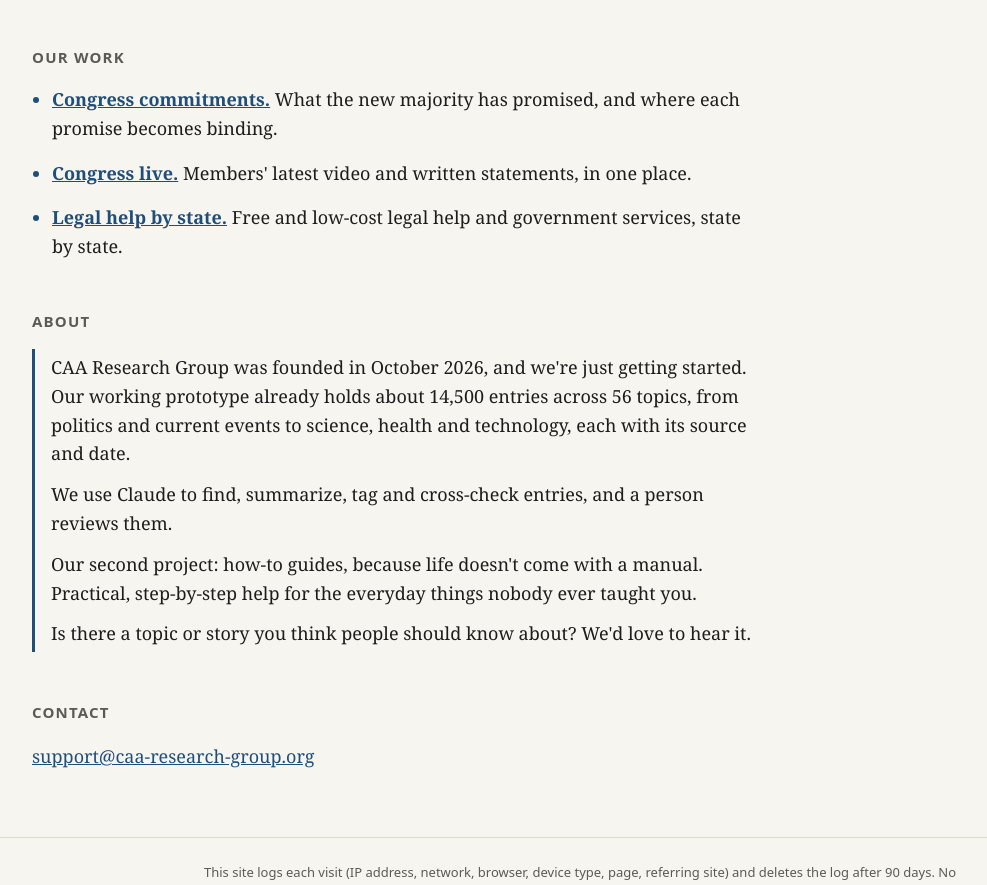
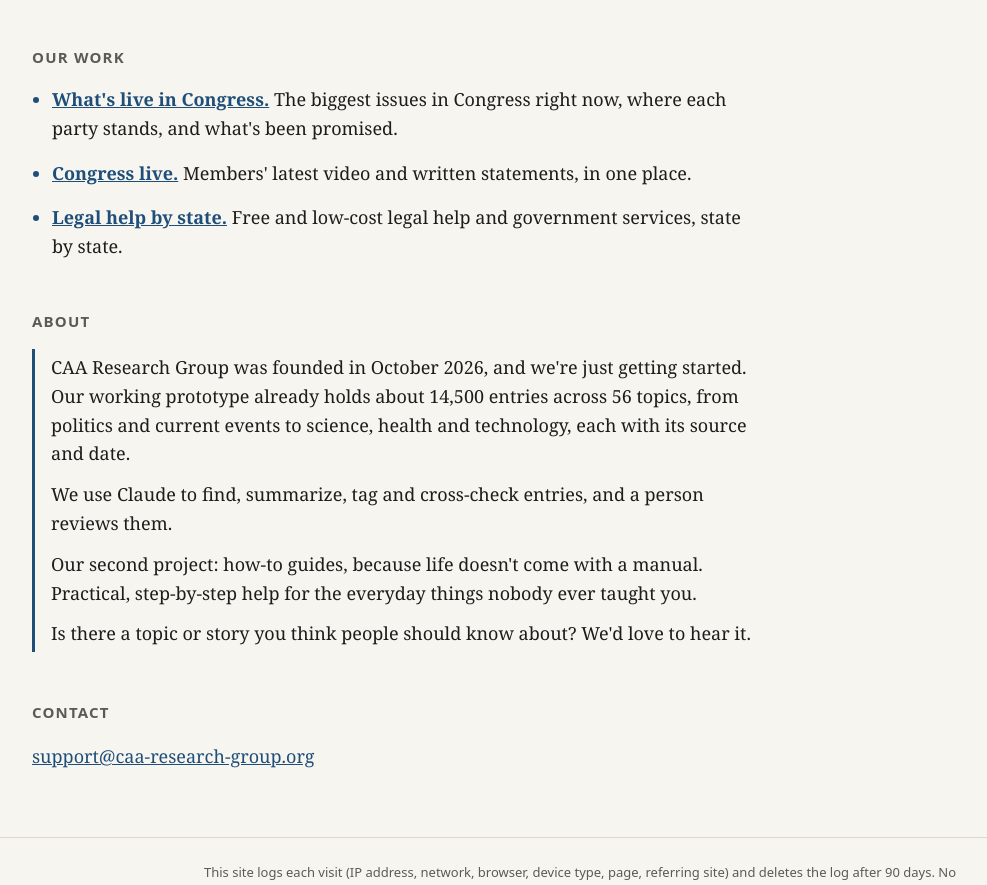
Before and after one commit to caa-research-group/caa-research-group.github.io, a plain HTML site: page index.html in a window 1280 px wide. Shown: the part 886-1771 px from the top of the page, without its empty margins (60-1047 px from the left). Drawn offline with Linux system fonts and the light colour scheme; no server answers.

Commit message:
Homepage: Congress line now What's live in Congress

```diff
--- a/index.html
+++ b/index.html
@@ -260,7 +260,7 @@
 
     <h2>Our work</h2>
     <ul class="products">
-      <li><a href="https://congress-commitments.caa-research.workers.dev/"><strong>Congress commitments.</strong></a> What the new majority has promised, and where each promise becomes binding.</li>
+      <li><a href="https://congress-commitments.caa-research.workers.dev/"><strong>What's live in Congress.</strong></a> The biggest issues in Congress right now, where each party stands, and what's been promised.</li>
       <li><a href="https://congress-statements.caa-research.workers.dev/"><strong>Congress live.</strong></a> Members' latest video and written statements, in one place.</li>
       <li><a href="https://legal-help-by-state.caa-research.workers.dev/"><strong>Legal help by state.</strong></a> Free and low-cost legal help and government services, state by state.</li>
     </ul>
```
